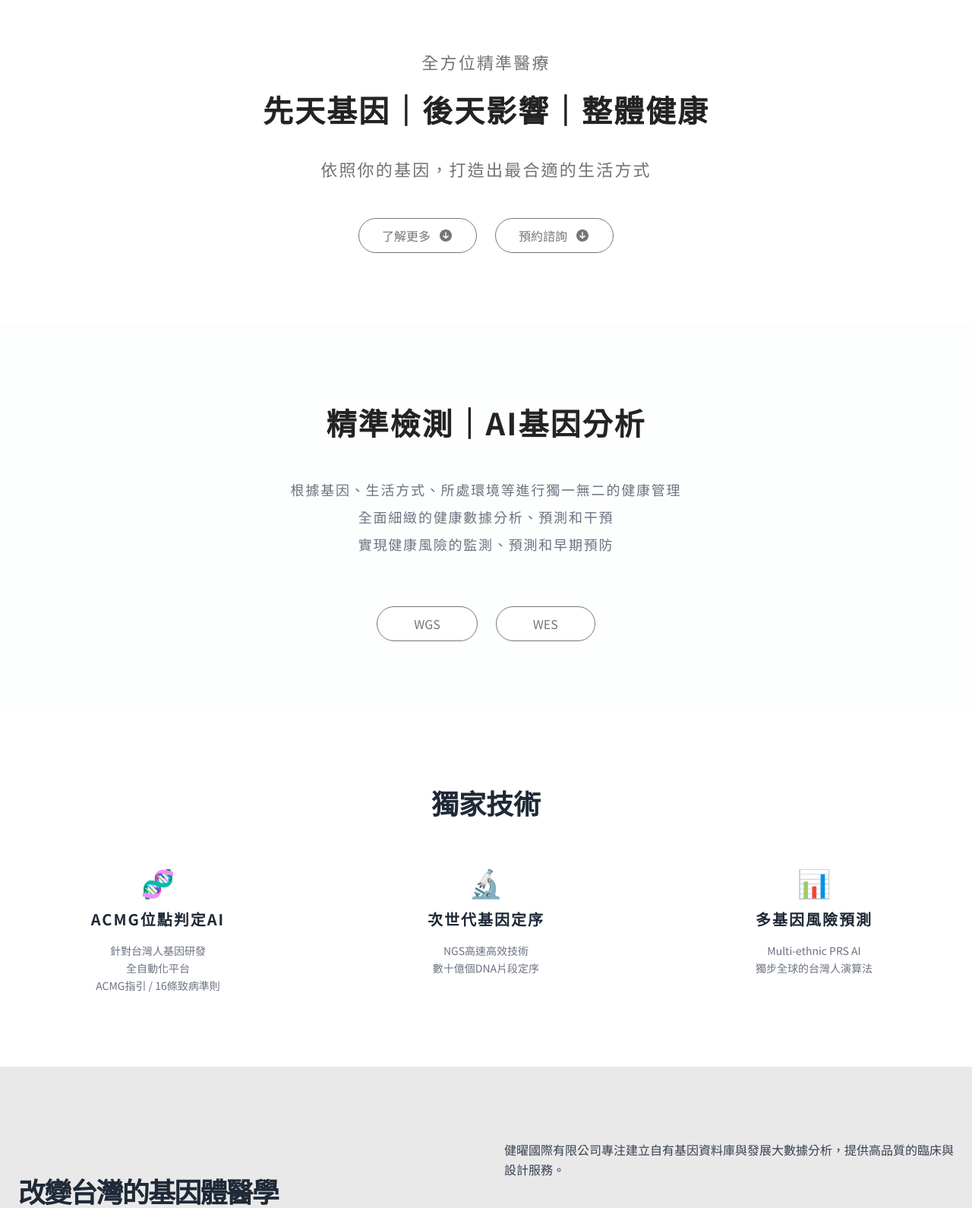
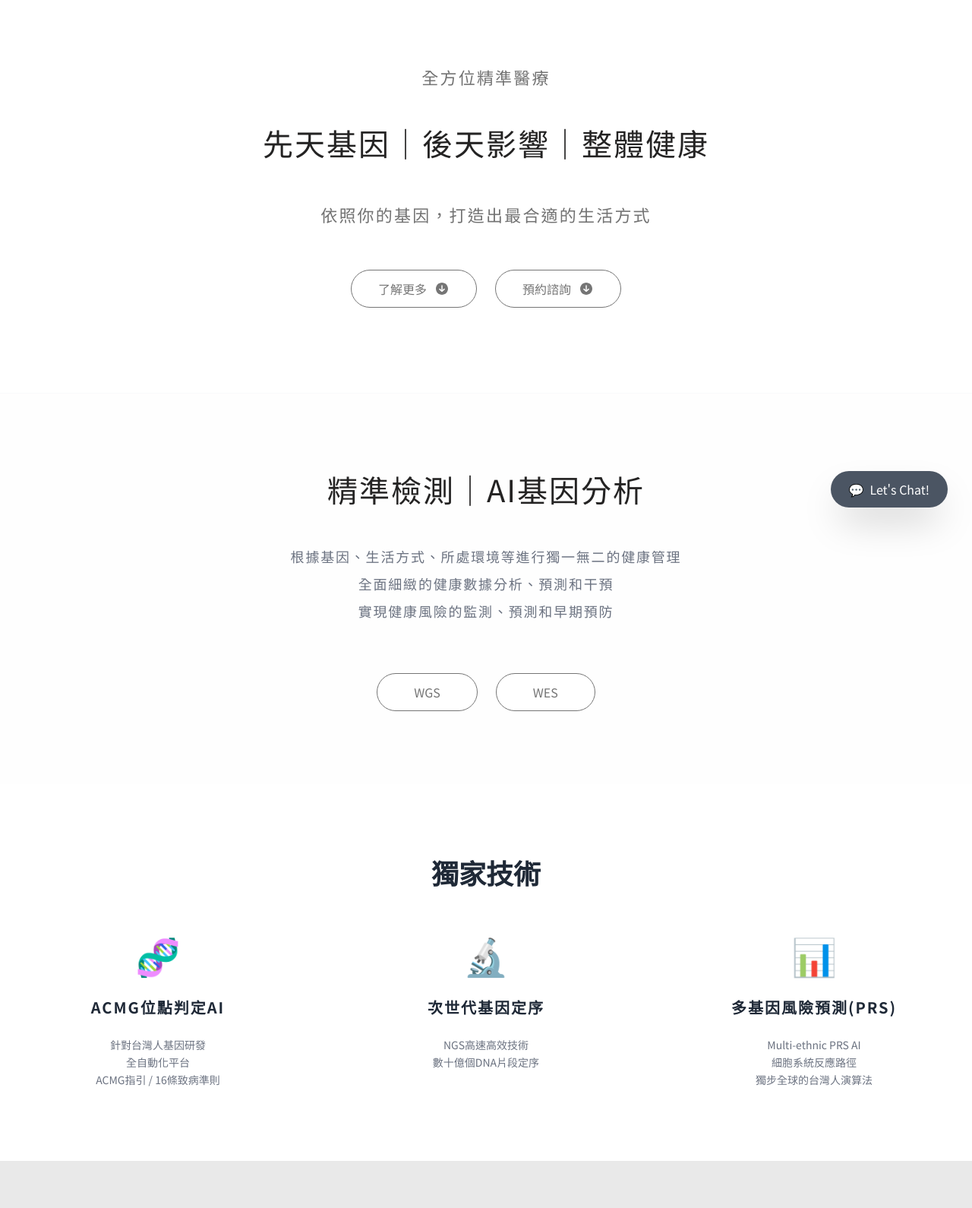
Before and after one commit to leslienmaggie/genewellness, a plain HTML site: page index.html in a window 1280 px wide. Shown: the part 100-1690 px from the top of the page at 76% size. Drawn offline with nearby package versions, Linux system fonts and the light colour scheme; a web font is replaced by a local one.

Commit message:
Update index.html

```diff
--- a/index.html
+++ b/index.html
@@ -6,43 +6,62 @@
     <title>首頁 | 劍橋博士基因檢驗</title>
     <script src="https://cdn.tailwindcss.com"></script>
     <style>
-        /* 引入 Wix 同款的高級 Forum 字體與中文 Noto Sans */
+        /* 引入 Wix 同款的高級 Forum 字體（由 Google Fonts 提供） */
         @import url('https://fonts.googleapis.com/css2?family=Forum&family=Noto+Sans+TC:wght@300;400;700&display=swap');
 
+        /* 全局字體設定：英數優先用 Forum，中文用 Noto Sans TC */
         body {
             font-family: 'Forum', 'Noto Sans TC', serif;
             scroll-behavior: smooth;
+            -webkit-font-smoothing: antialiased;
         }
 
+        /* 這是你截圖中左邊英文字的特殊字體樣式 */
         .logo-font { font-family: 'Old English Text MT', 'Apple Chancery', serif; }
 
-        /* 針對你提供的 Wix 樣式進行重現 */
-        .wix-h6-style { font-size: 22px; letter-spacing: 0.1em; color: #727272; }
-        .wix-h4-style { font-size: 40px; font-weight: bold; color: #242323; letter-spacing: 0.05em; }
+        /* 還原你貼出的 Wix 代碼中的 22px 與 40px 質感 */
+        .wix-style-h6 {
+            font-size: 22px;
+            color: #727272;
+            letter-spacing: 0.1em;
+            text-align: center;
+        }
+        .wix-style-h4 {
+            font-size: 40px;
+            color: #242323;
+            font-weight: normal; /* Forum 字體本身較纖細，不建議太粗 */
+            letter-spacing: 0.05em;
+            text-align: center;
+        }
 
-        /* 帶有圓圈箭頭的按鈕樣式 */
-        .wix-btn {
+        /* 重現 Wix 帶有圓圈箭頭的按鈕 */
+        .wix-circle-btn {
             border: 1px solid #757575;
             border-radius: 50px;
-            padding: 10px 30px;
+            padding: 12px 35px;
             display: inline-flex;
             align-items: center;
-            transition: all 0.3s ease;
+            justify-content: center;
+            transition: all 0.4s cubic-bezier(0.25, 1, 0.5, 1);
             background: #FFFFFF;
             color: #757575;
+            text-decoration: none;
+            font-size: 16px;
         }
-        .wix-btn:hover {
-            border-radius: 20px;
-            background: #f9f9f9;
+        .wix-circle-btn:hover {
+            border-radius: 20px; /* 滑鼠移上去變方一點，這是 Wix 的招牌動態 */
+            background: #fdfdfd;
             color: #000;
+            border-color: #333;
         }
-        .wix-btn svg {
+        .wix-circle-btn svg {
             margin-left: 10px;
-            fill: currentColor;
-            transition: transform 0.3s ease;
+            fill: #757575;
+            transition: all 0.3s ease;
         }
-        .wix-btn:hover svg {
-            transform: translateY(3px);
+        .wix-circle-btn:hover svg {
+            fill: #000;
+            transform: translateY(3px); /* 箭頭往下微跳 */
         }
 
         .bg-gray-custom { background-color: #E9E9E9; }
@@ -50,14 +69,14 @@
 </head>
 <body class="bg-white text-gray-800">
 
-    <nav class="bg-white py-4 border-b border-gray-100 sticky top-0 z-50">
+    <nav class="bg-white py-4 border-b border-gray-50 sticky top-0 z-50">
         <div class="container mx-auto px-6 flex justify-between items-center">
             <div class="flex items-center space-x-3">
                 <span class="logo-font text-3xl">Dr. Cambridge's NGS</span>
                 <span class="text-2xl font-bold text-gray-700 tracking-wider">劍橋博士基因檢驗</span>
             </div>
-            <div class="hidden md:flex space-x-8 text-gray-500 font-medium">
-                <a href="index.html" class="bg-gray-100 px-4 py-1 rounded text-gray-900">首頁</a>
+            <div class="hidden md:flex space-x-8 text-gray-500 font-medium items-center">
+                <a href="index.html" class="bg-gray-100 px-5 py-2 rounded text-gray-900">首頁</a>
                 <a href="company.html" class="hover:text-black">關於</a>
                 <a href="#tech" class="hover:text-black">獨家技術</a>
                 <a href="#partners" class="hover:text-black">合作夥伴</a>
@@ -66,20 +85,21 @@
         </div>
     </nav>
 
-    <section class="py-24 text-center bg-white">
+    <section class="py-28 text-center bg-white">
         <div class="container mx-auto px-6">
-            <h6 class="wix-h6-style mb-4">全方位精準醫療</h6>
-            <h4 class="wix-h4-style mb-8">先天基因｜後天影響｜整體健康</h4>
-            <p class="wix-h6-style mb-12">依照你的基因，打造出最合適的生活方式</p>
+            <h6 class="wix-style-h6 mb-2">全方位精準醫療</h6>
+            <div class="h-8"></div> <h4 class="wix-style-h4 mb-8">先天基因｜後天影響｜整體健康</h4>
+            <div class="h-4"></div>
+            <p class="wix-style-h6 mb-14">依照你的基因，打造出最合適的生活方式</p>
 
             <div class="flex justify-center space-x-6">
-                <a href="company.html" class="wix-btn">
+                <a href="company.html" class="wix-circle-btn">
                     <span>了解更多</span>
                     <svg width="20" height="20" viewBox="0 0 200 200">
                         <path d="M100 20c-44.183 0-80 35.817-80 80s35.817 80 80 80 80-35.817 80-80-35.817-80-80-80zm35.533 91.251l-30.37 28.03a7.27 7.27 0 0 1-2.264 1.434 7.221 7.221 0 0 1-2.697.515c-.066 0-.135 0-.203-.003-1.836.038-3.688-.587-5.144-1.931L64.468 111.25a7.292 7.292 0 0 1-.413-10.305 7.291 7.291 0 0 1 10.305-.413l18.547 17.118V59.185a7.293 7.293 0 1 1 14.586 0v58.098l18.148-16.749a7.293 7.293 0 0 1 9.892 10.717z"></path>
                     </svg>
                 </a>
-                <a href="#contact" class="wix-btn">
+                <a href="#contact" class="wix-circle-btn">
                     <span>預約諮詢</span>
                     <svg width="20" height="20" viewBox="0 0 200 200">
                         <path d="M100 20c-44.183 0-80 35.817-80 80s35.817 80 80 80 80-35.817 80-80-35.817-80-80-80zm35.533 91.251l-30.37 28.03a7.27 7.27 0 0 1-2.264 1.434 7.221 7.221 0 0 1-2.697.515c-.066 0-.135 0-.203-.003-1.836.038-3.688-.587-5.144-1.931L64.468 111.25a7.292 7.292 0 0 1-.413-10.305 7.291 7.291 0 0 1 10.305-.413l18.547 17.118V59.185a7.293 7.293 0 1 1 14.586 0v58.098l18.148-16.749a7.293 7.293 0 0 1 9.892 10.717z"></path>
@@ -89,17 +109,17 @@
         </div>
     </section>
 
-    <section class="py-24 text-center border-t border-gray-50 bg-gray-50/30">
+    <section class="py-24 text-center border-t border-gray-50 bg-gray-50/20">
         <div class="container mx-auto px-6">
-            <h4 class="wix-h4-style mb-10">精準檢測｜AI基因分析</h4>
+            <h4 class="wix-style-h4 mb-10">精準檢測｜AI基因分析</h4>
             <div class="max-w-3xl mx-auto text-gray-500 text-lg leading-loose mb-16 tracking-widest">
                 根據基因、生活方式、所處環境等進行獨一無二的健康管理<br>
                 全面細緻的健康數據分析、預測和干預<br>
                 實現健康風險的監測、預測和早期預防
             </div>
             <div class="flex justify-center space-x-6">
-                <a href="#" class="wix-btn px-12"><span>WGS</span></a>
-                <a href="#" class="wix-btn px-12"><span>WES</span></a>
+                <a href="#" class="wix-circle-btn px-12"><span>WGS</span></a>
+                <a href="#" class="wix-circle-btn px-12"><span>WES</span></a>
             </div>
         </div>
     </section>
@@ -108,55 +128,64 @@
         <div class="container mx-auto px-6 text-center">
             <h2 class="text-4xl font-bold mb-16">獨家技術</h2>
             <div class="grid grid-cols-1 md:grid-cols-3 gap-16">
-                <div class="space-y-4">
-                    <div class="text-4xl">🧬</div>
-                    <h3 class="text-xl font-bold tracking-widest">ACMG位點判定AI</h3>
+                <div>
+                    <div class="text-5xl mb-8">🧬</div>
+                    <h3 class="text-xl font-bold mb-6 tracking-widest">ACMG位點判定AI</h3>
                     <p class="text-gray-500 leading-relaxed text-sm">針對台灣人基因研發<br>全自動化平台<br>ACMG指引 / 16條致病準則</p>
                 </div>
-                <div class="space-y-4">
-                    <div class="text-4xl">🔬</div>
-                    <h3 class="text-xl font-bold tracking-widest">次世代基因定序</h3>
+                <div>
+                    <div class="text-5xl mb-8">🔬</div>
+                    <h3 class="text-xl font-bold mb-6 tracking-widest">次世代基因定序</h3>
                     <p class="text-gray-500 leading-relaxed text-sm">NGS高速高效技術<br>數十億個DNA片段定序</p>
                 </div>
-                <div class="space-y-4">
-                    <div class="text-4xl">📊</div>
-                    <h3 class="text-xl font-bold tracking-widest">多基因風險預測</h3>
-                    <p class="text-gray-500 leading-relaxed text-sm">Multi-ethnic PRS AI<br>獨步全球的台灣人演算法</p>
+                <div>
+                    <div class="text-5xl mb-8">📊</div>
+                    <h3 class="text-xl font-bold mb-6 tracking-widest">多基因風險預測(PRS)</h3>
+                    <p class="text-gray-500 leading-relaxed text-sm">Multi-ethnic PRS AI<br>細胞系統反應路徑<br>獨步全球的台灣人演算法</p>
                 </div>
             </div>
         </div>
     </section>
 
     <section class="bg-gray-custom py-24">
-        <div class="container mx-auto px-6 flex flex-col md:flex-row items-center gap-12">
+        <div class="container mx-auto px-6 flex flex-col md:flex-row items-center gap-16">
             <div class="md:w-1/2">
                 <h2 class="text-4xl font-bold tracking-tighter">改變台灣的基因體醫學</h2>
             </div>
-            <div class="md:w-1/2 space-y-6 text-gray-700 leading-relaxed">
-                <p>健曜國際有限公司專注建立自有基因資料庫與發展大數據分析，提供高品質的臨床與設計服務。</p>
-                <div class="flex space-x-4 pt-4">
-                    <a href="company.html" class="bg-gray-500 text-white px-6 py-2 rounded hover:bg-black transition">創辦人簡介</a>
+            <div class="md:w-1/2 space-y-6 text-gray-700 leading-relaxed tracking-wide">
+                <p>健曜國際有限公司於2018年2月由陳彥瑜博士及幾位致力推廣基因檢測的年輕科學家一同成立。專注建立自有基因資料庫與發展大數據分析，提供高品質的臨床與設計服務。</p>
+                <div class="flex space-x-4 pt-6">
+                    <a href="company.html" class="bg-gray-500 text-white px-8 py-2 rounded hover:bg-black transition">創辦人簡介</a>
                 </div>
             </div>
         </div>
     </section>
 
-    <section id="contact" class="py-24 bg-white border-t border-gray-100">
-        <div class="container mx-auto px-6 grid grid-cols-1 md:grid-cols-2 gap-16">
+    <section id="contact" class="py-24 bg-white">
+        <div class="container mx-auto px-6 grid grid-cols-1 md:grid-cols-2 gap-20">
             <div>
                 <h2 class="text-4xl font-bold mb-10">聯繫我們</h2>
-                <p class="text-lg text-gray-600 mb-4">新北市林口區仁愛路二段502號</p>
-                <p class="text-lg text-gray-600 mb-10">02-6604-0580</p>
+                <div class="space-y-4 text-gray-600 mb-10 text-lg">
+                    <p>新北市林口區仁愛路二段502號</p>
+                    <p>02-6604-0580</p>
+                </div>
                 <div class="w-full h-64 bg-gray-200 rounded flex items-center justify-center text-gray-400">地圖區域</div>
             </div>
             <form class="space-y-8">
-                <input type="text" placeholder="姓名" class="w-full border-b border-gray-300 py-2 outline-none focus:border-black">
-                <input type="email" placeholder="Email" class="w-full border-b border-gray-300 py-2 outline-none focus:border-black">
-                <textarea placeholder="留下您的訊息" class="w-full border-b border-gray-300 py-2 h-32 outline-none focus:border-black"></textarea>
-                <button class="bg-gray-500 text-white w-full py-4 hover:bg-black transition">SEND</button>
+                <input type="text" placeholder="姓名" class="w-full border-b border-gray-300 py-3 outline-none focus:border-black transition">
+                <input type="email" placeholder="Email *" class="w-full border-b border-gray-300 py-3 outline-none focus:border-black transition">
+                <textarea placeholder="留下您的訊息" class="w-full border-b border-gray-300 py-3 h-32 outline-none focus:border-black transition"></textarea>
+                <button type="submit" class="bg-gray-500 text-white w-full py-4 hover:bg-black transition">SEND</button>
             </form>
         </div>
     </section>
 
+    <div class="fixed bottom-8 right-8">
+        <button class="bg-gray-600 text-white px-6 py-3 rounded-full shadow-2xl flex items-center space-x-2">
+            <span>💬</span>
+            <span class="font-medium">Let's Chat!</span>
+        </button>
+    </div>
+
 </body>
 </html>
```
